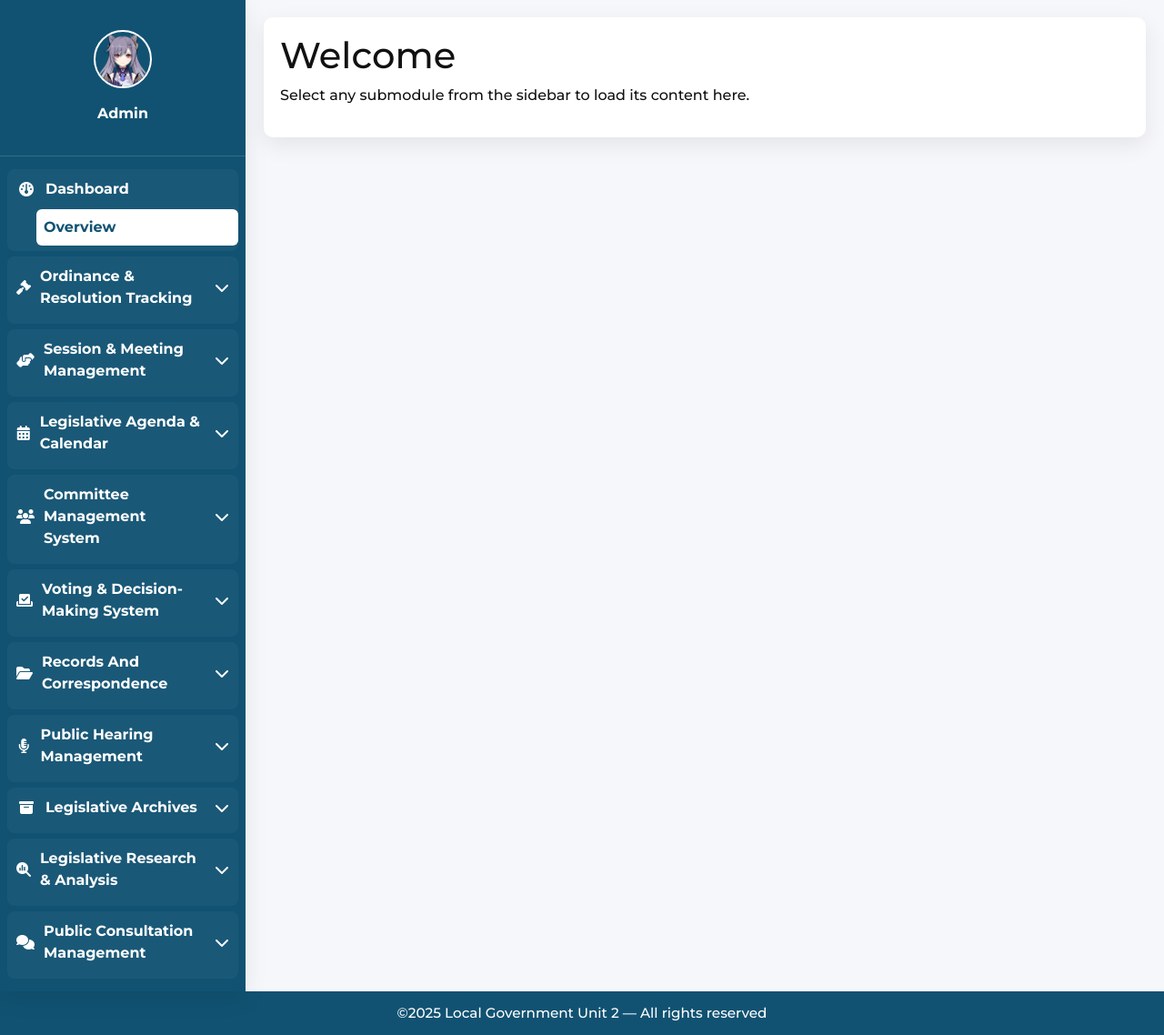
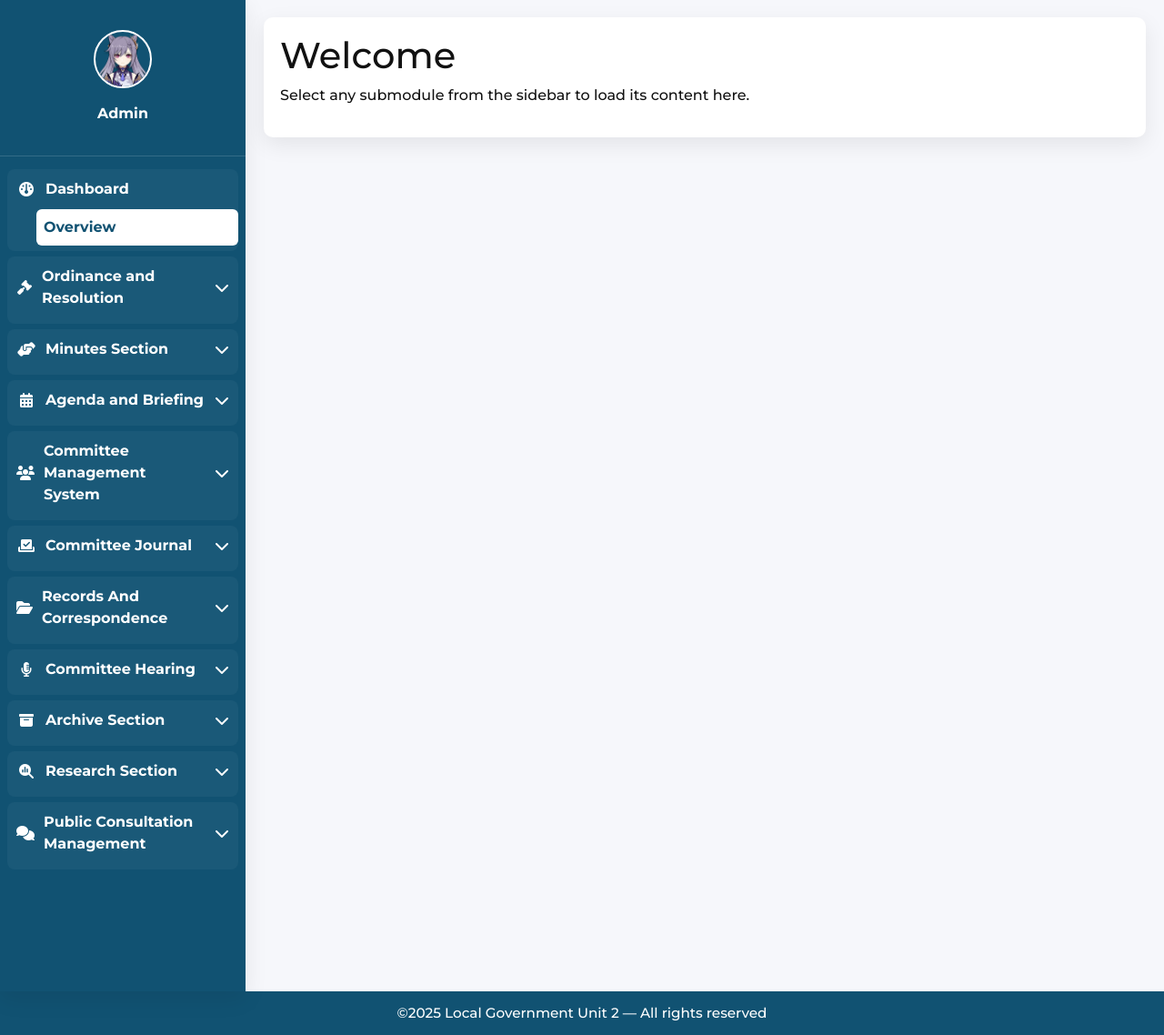
Before and after one commit to jolo20/LGU-2-main, a PHP site: page / in a window 1280 px wide. Shown: the part 61-1199 px from the top of the page at 91% size. Run offline with PHP 8.4, Linux system fonts and the light colour scheme; a user stored in the database is signed in.

Commit message:
Updated index.php

```diff
--- a/index.php
+++ b/index.php
@@ -75,7 +75,7 @@
         <div class="nav-group">
           <button class="group-toggle">
             <span class="ico"><i class="fa-solid fa-gavel"></i></span>
-            Ordinance & Resolution Tracking
+            Ordinance and Resolution
             <i class="fa-solid fa-chevron-down caret"></i>
           </button>
           <ul class="sublist">
@@ -83,12 +83,6 @@
                 Editing</a></li>
             <li><a href="#" data-href="contents/ordinance-resolution-tracking/sponsorship-management.php">Sponsorship &
                 Author Management</a></li>
-            <li><a href="#" data-href="contents/ordinance-resolution-tracking/status-tracking.php">Status Tracking
-                (Draft → 1st Reading → Approved)</a></li>
-            <li><a href="#" data-href="contents/ordinance-resolution-tracking/version-control.php">Document Version
-                Control</a></li>
-            <li><a href="#" data-href="contents/ordinance-resolution-tracking/notifications.php">Notification and
-                Reminders</a></li>
           </ul>
         </div>
 
@@ -96,19 +90,13 @@
         <div class="nav-group">
           <button class="group-toggle">
             <span class="ico"><i class="fa-solid fa-handshake-angle"></i></span>
-            Session & Meeting Management
+            Minutes Section
             <i class="fa-solid fa-chevron-down caret"></i>
           </button>
           <ul class="sublist">
             <li><a href="#" data-href="contents/session-meeting-management/session-scheduling.php">Session Scheduling
                 and Notifications</a></li>
             <li><a href="#" data-href="contents/session-meeting-management/agenda-builder.php">Agenda Builder</a></li>
-            <li><a href="#" data-href="contents/session-meeting-management/attendance-monitoring.php">Attendance
-                Monitoring</a></li>
-            <li><a href="#" data-href="contents/session-meeting-management/minutes-approval.php">Minutes Encoding and
-                Approval</a></li>
-            <li><a href="#" data-href="contents/session-meeting-management/rollcall-management.php">Roll Call
-                Management</a></li>
           </ul>
         </div>
 
@@ -116,7 +104,7 @@
         <div class="nav-group">
           <button class="group-toggle">
             <span class="ico"><i class="fa-solid fa-calendar-days"></i></span>
-            Legislative Agenda & Calendar
+            Agenda and Briefing
             <i class="fa-solid fa-chevron-down caret"></i>
           </button>
           <ul class="sublist">
@@ -126,9 +114,6 @@
             <li><a href="#"
                 data-href="contents/legislative-agenda-calendar/placeholder.php?t=Priority%20Legislative%20List">Priority
                 Legislative List</a></li>
-            <li><a href="#"
-                data-href="contents/legislative-agenda-calendar/placeholder.php?t=Deadlines%20and%20Reminders">Deadlines
-                and Reminders</a></li>
           </ul>
         </div>
 
@@ -146,12 +131,6 @@
             <li><a href="#"
                 data-href="contents/committee-management-system/placeholder.php?t=Assignment%20of%20Legislative%20Items">Assignment
                 of Legislative Items</a></li>
-            <li><a href="#"
-                data-href="contents/committee-management-system/placeholder.php?t=Committee%20Meeting%20Schedule">Committee
-                Meeting Schedule</a></li>
-            <li><a href="#"
-                data-href="contents/committee-management-system/placeholder.php?t=Committee%20Reports%20Management">Committee
-                Reports Management</a></li>
           </ul>
         </div>
 
@@ -159,7 +138,7 @@
         <div class="nav-group">
           <button class="group-toggle">
             <span class="ico"><i class="fa-solid fa-check-to-slot"></i></span>
-            Voting & Decision-Making System
+            Committee Journal
             <i class="fa-solid fa-chevron-down caret"></i>
           </button>
           <ul class="sublist">
@@ -169,12 +148,6 @@
             <li><a href="#"
                 data-href="contents/voting-decision-making-system/placeholder.php?t=Motion%20Creation%20%26%20Seconding">Motion
                 Creation & Seconding</a></li>
-            <li><a href="#"
-                data-href="contents/voting-decision-making-system/placeholder.php?t=Voting%20Result%20Recording">Voting
-                Result Recording</a></li>
-            <li><a href="#"
-                data-href="contents/voting-decision-making-system/placeholder.php?t=Real-Time%20Result%20Display">Real-Time
-                Result Display</a></li>
           </ul>
         </div>
 
@@ -196,7 +169,7 @@
         <div class="nav-group">
           <button class="group-toggle">
             <span class="ico"><i class="fa-solid fa-microphone-lines"></i></span>
-            Public Hearing Management
+            Committee Hearing
             <i class="fa-solid fa-chevron-down caret"></i>
           </button>
           <ul class="sublist">
@@ -205,12 +178,6 @@
             <li><a href="#"
                 data-href="contents/public-hearing-management/placeholder.php?t=Speaker/Participant%20Registration">Speaker/Participant
                 Registration</a></li>
-            <li><a href="#"
-                data-href="contents/public-hearing-management/placeholder.php?t=Testimony%20Recording">Testimony
-                Recording</a></li>
-            <li><a href="#"
-                data-href="contents/public-hearing-management/placeholder.php?t=Summary%20and%20Feedback%20Logging">Summary
-                and Feedback Logging</a></li>
           </ul>
         </div>
 
@@ -218,19 +185,13 @@
         <div class="nav-group">
           <button class="group-toggle">
             <span class="ico"><i class="fa-solid fa-box-archive"></i></span>
-            Legislative Archives
+            Archive Section
             <i class="fa-solid fa-chevron-down caret"></i>
           </button>
           <ul class="sublist">
             <li><a href="#"
                 data-href="contents/legislative-archives/placeholder.php?t=Enacted%20Ordinances%20Archive">Enacted
                 Ordinances Archive</a></li>
-            <li><a href="#"
-                data-href="contents/legislative-archives/placeholder.php?t=Session%20Journal%20Archive">Session Journal
-                Archive</a></li>
-            <li><a href="#"
-                data-href="contents/legislative-archives/placeholder.php?t=Historical%20Legislation%20Repository">Historical
-                Legislation Repository</a></li>
           </ul>
         </div>
 
@@ -238,7 +199,7 @@
         <div class="nav-group">
           <button class="group-toggle">
             <span class="ico"><i class="fa-solid fa-magnifying-glass-chart"></i></span>
-            Legislative Research & Analysis
+            Research Section
             <i class="fa-solid fa-chevron-down caret"></i>
           </button>
           <ul class="sublist">
@@ -248,9 +209,6 @@
             <li><a href="#"
                 data-href="contents/legislative-research-analysis/placeholder.php?t=Keyword%20%26%20Topic%20Search">Keyword
                 & Topic Search</a></li>
-            <li><a href="#"
-                data-href="contents/legislative-research-analysis/placeholder.php?t=Law%20Comparison%20Tool">Law
-                Comparison Tool</a></li>
           </ul>
         </div>
 
```
